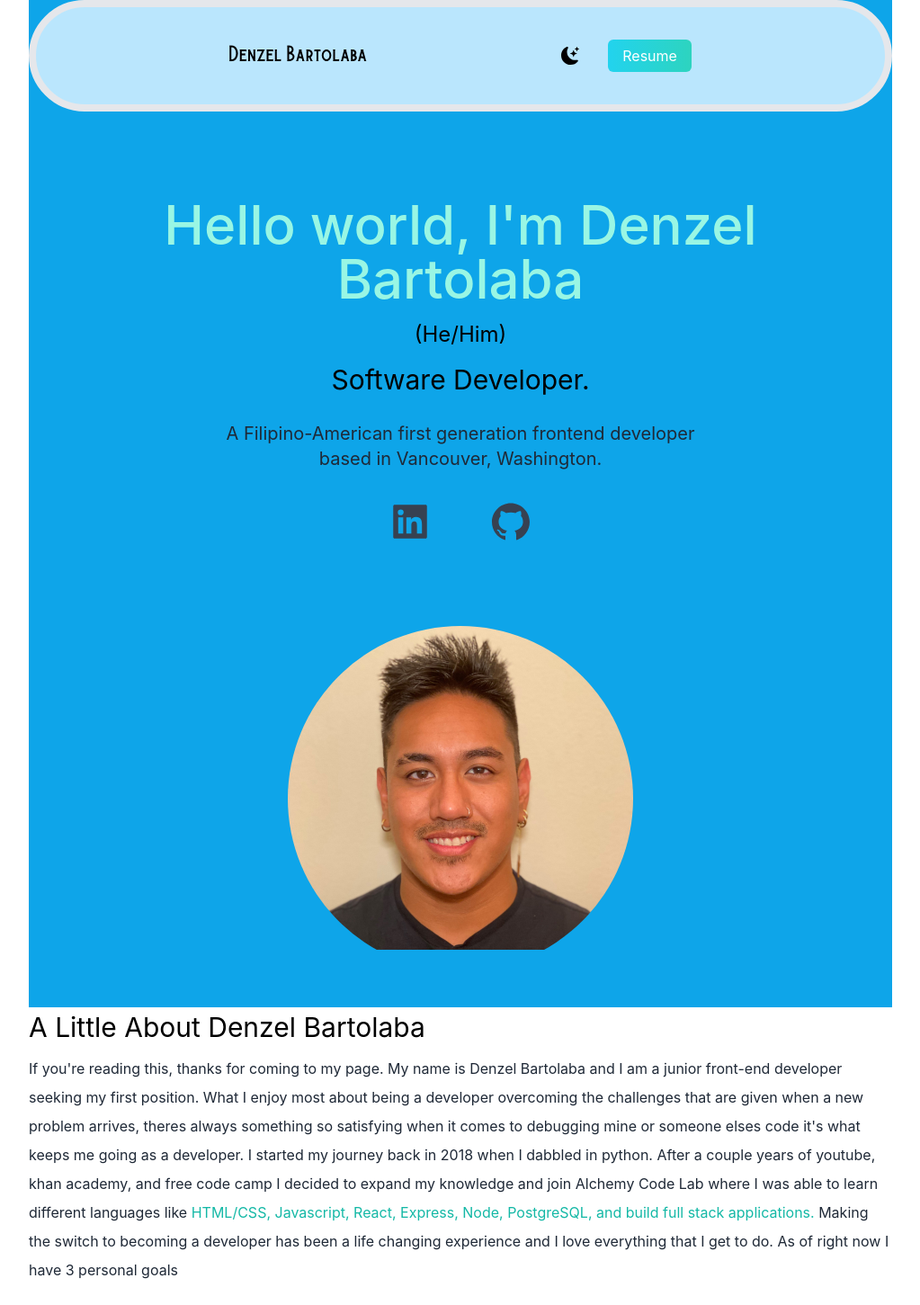
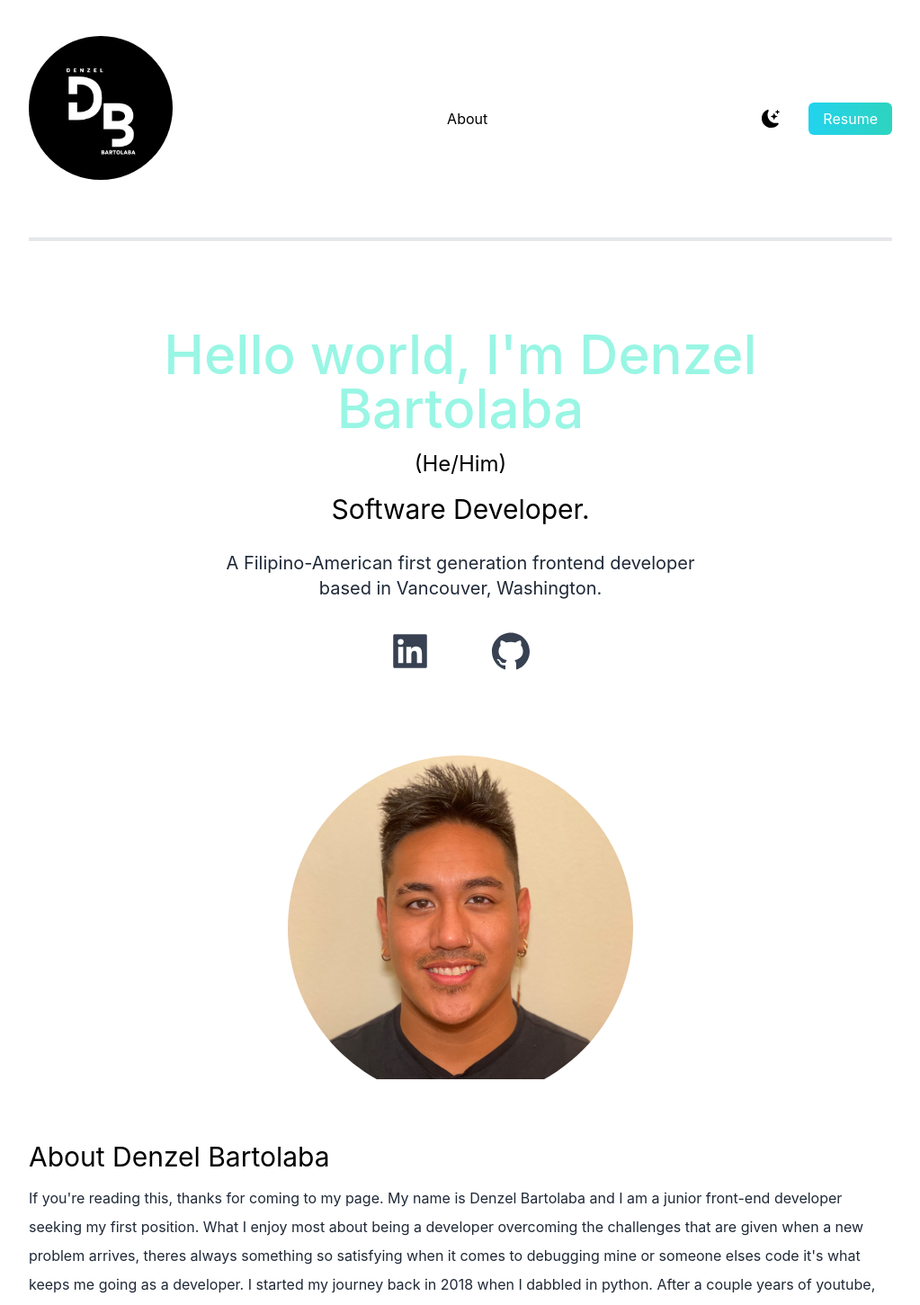
Before and after one commit to xDenzelB/denzel-portfolio, a Next.js app: page / in a window 1280 px wide. Shown: the top 1451 px of the page at 90% size, without its empty margins (128-1151 px from the left). Built offline with nearby package versions, Linux system fonts and the light colour scheme.

Commit message:
made changes to viewing

```diff
--- a/pages/index.js
+++ b/pages/index.js
@@ -3,22 +3,30 @@ import { BsFillMoonStarsFill } from 'react-icons/bs';
 import { AiFillLinkedin, AiFillGithub } from 'react-icons/ai';
 import Avatar from '../public/Avatar.jpg'
 import Image from 'next/image'
-import { useState } from 'react';
+import { useRef, useState } from 'react';
+import Link from 'next/link';
+import Dark from '../public/Dark.jpg'
+// import { motion, useScroll } from 'framer-motion';
 
 export default function Home() {
   const [darkMode, setDarkMode] = useState(false);
+
   return (
     <div className={darkMode ? 'dark' : ''}>
+
       <Head>
         <title>Denzel Bartolaba Portfolio</title>
         <meta name="description" content="Generated by create next app" />
         <link rel="icon" href="/favicon.ico" />
       </Head>
 
-      <main className='bg-white px-10 md:px-20 lg:px-40 dark:bg-gray-200'>
-        <section className=' bg-sky-500 min-h-screen dark:bg-gray-500'>
-          <nav className='py-10 mb-12 flex justify-evenly dark:text-white dark:bg-gray-400 bg-sky-200 rounded-full border-8'>
-            <h1 className='text-xl font-burtons'>Denzel Bartolaba</h1>
+      <main className='bg-white px-10 md:px-20 lg:px-40 dark:bg-gray-600'>
+        <section className=' min-h-screen dark:bg-gray-600'>
+          <nav className='py-10 mb-12 flex justify-between border-b-4 dark:text-white'>
+            <h1 className='text-xl'>
+              <Image className=' w-40 rounded-full' src={Dark} />
+            </h1>
+            <Link className=' py-20' href='#about-section'>About</Link>
             <ul className='flex items-center'>
               <li>
                 <BsFillMoonStarsFill className='cursor-pointer text-xl' onClick={() => setDarkMode(!darkMode)} />
@@ -34,18 +42,23 @@ export default function Home() {
               A Filipino-American first generation frontend developer based in Vancouver, Washington.
             </p>
             <div className='text-5xl flex justify-center gap-16 py-3 text-gray-700 dark:text-white'>
-              <AiFillLinkedin />
-              <AiFillGithub />
+              <a className='cursor-pointer' href='https://www.linkedin.com/in/denzel-bartolaba-45a322b5/'>
+                <AiFillLinkedin />
+              </a>
+              <a className='cursor-pointer' href='https://github.com/xDenzelB'>
+                <AiFillGithub />
+              </a>
+
             </div>
             <div className='mx-auto rounded-full w-80 h-80 overflow-hidden mt-20 md:h-96 md:w-96'>
               <Image src={Avatar} />
             </div>
           </div>
         </section>
-        <section>
+        <section id='about-section'>
           <div>
-            <h3 className='text-3xl py-1'>A Little About Denzel Bartolaba</h3>
-            <p className='text-md py-2 leading-8 text-gray-800'>
+            <h3 className='text-3xl py-1 dark:text-gray-200'>About Denzel Bartolaba</h3>
+            <p className='text-md py-2 leading-8 text-gray-800 dark:text-white'>
               If you're reading this, thanks for coming to my page. My name is Denzel Bartolaba and I am a
               junior front-end developer seeking my first position. What I enjoy most about being a developer
               overcoming the challenges that are given when a new problem arrives, theres always something so satisfying when it
@@ -55,7 +68,7 @@ export default function Home() {
                 PostgreSQL, and build full stack applications.</span> Making the switch to becoming a developer has been a life changing experience
               and I love everything that I get to do. As of right now I have 3 personal goals
             </p>
-            <ol className='text-md py-2 leading-8 text-gray-800'>
+            <ol className='text-md py-2 leading-8 text-gray-800 dark:text-white'>
               <li type='1'>
                 To get my first software development job, so I can learn as much as possible
                 and improve my skills as a developer to ensure growth within a company.
```
Also changed, not shown: public/Dark.jpg (added), public/Light mode.jpg (added).
